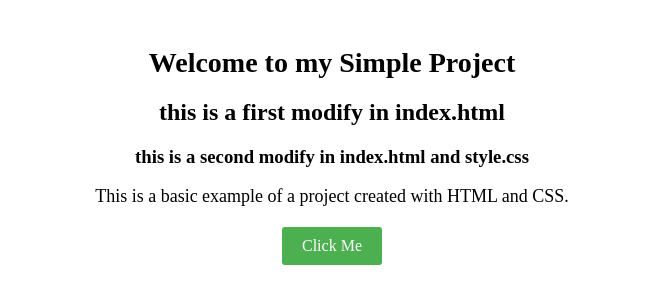
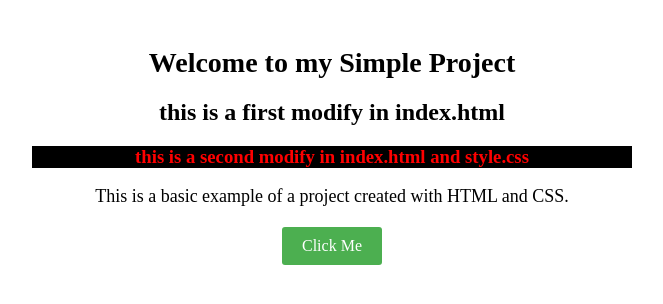
Before and after one commit to ahmed32425/Pro_OOS_to_Exam, a plain HTML site: page index.html in a window 1280 px wide. Shown: the whole page, without its empty margins (308-971 px from the left). Drawn offline with Linux system fonts and the light colour scheme.

Commit message:
modified in style.css in h3

```diff
--- a/style.css
+++ b/style.css
@@ -8,6 +8,10 @@
 .container h1 {
     font-size: 28px;
     margin-bottom: 10px;
+}
+.container h3{
+    color: red;
+    background-color: black;
 }
 
 .container p {
```
